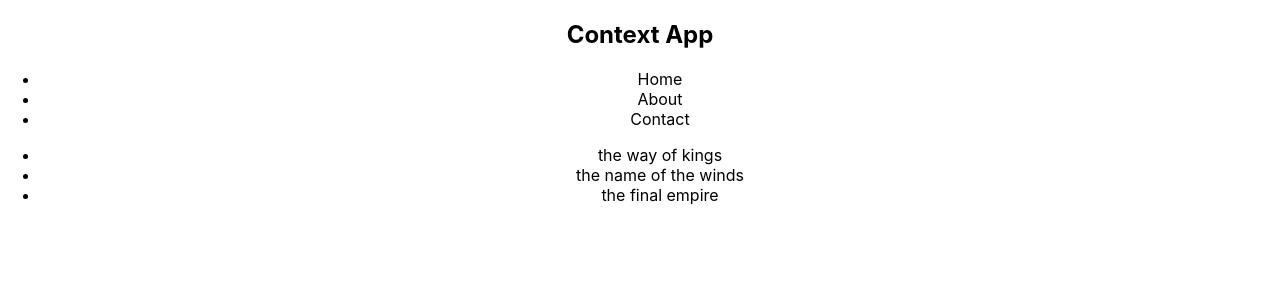
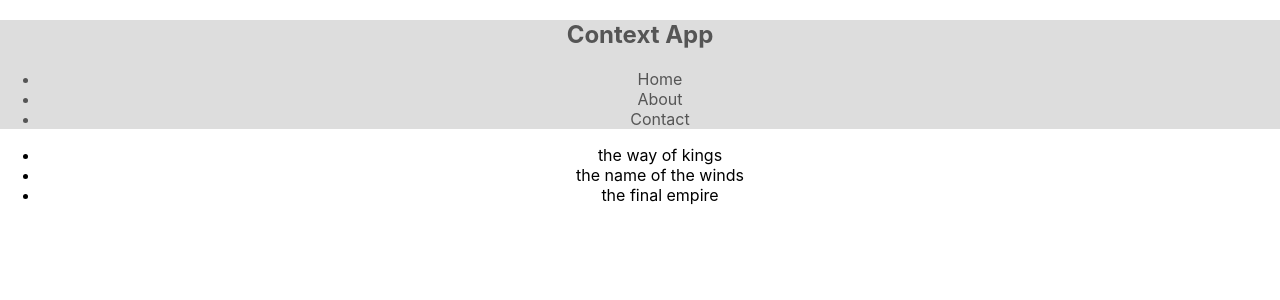
Before and after one commit to JohnKimaiyo/react_vol_8, a React (Create React App) app: page / in a window 1280 px wide. Shown: the top 300 px of the page. Built offline with nearby package versions, Linux system fonts and the light colour scheme.

Commit message:
navbar theme context api

```diff
--- a/src/components/Navbar.js
+++ b/src/components/Navbar.js
@@ -1,9 +1,13 @@
 import React, { Component } from "react";
-
+import {ThemeContext} from '../context/ThemeContext'
 class Navbar extends Component {
+  static contextType = ThemeContext;
   render() {
-    return(
-        <nav>
+    console.log(this.context);
+    const{isLightTheme,light,dark} = this.context;
+    const theme = isLightTheme ? light : dark;
+    return (
+      <nav style={{background:theme.ui, color:theme.syntax}}>
         <h1>Context App</h1>
         <ul>
           <li>Home</li>
@@ -11,8 +15,7 @@ class Navbar extends Component {
           <li>Contact</li>
         </ul>
       </nav>
-    )
-
+    );
   }
 }
 
```
